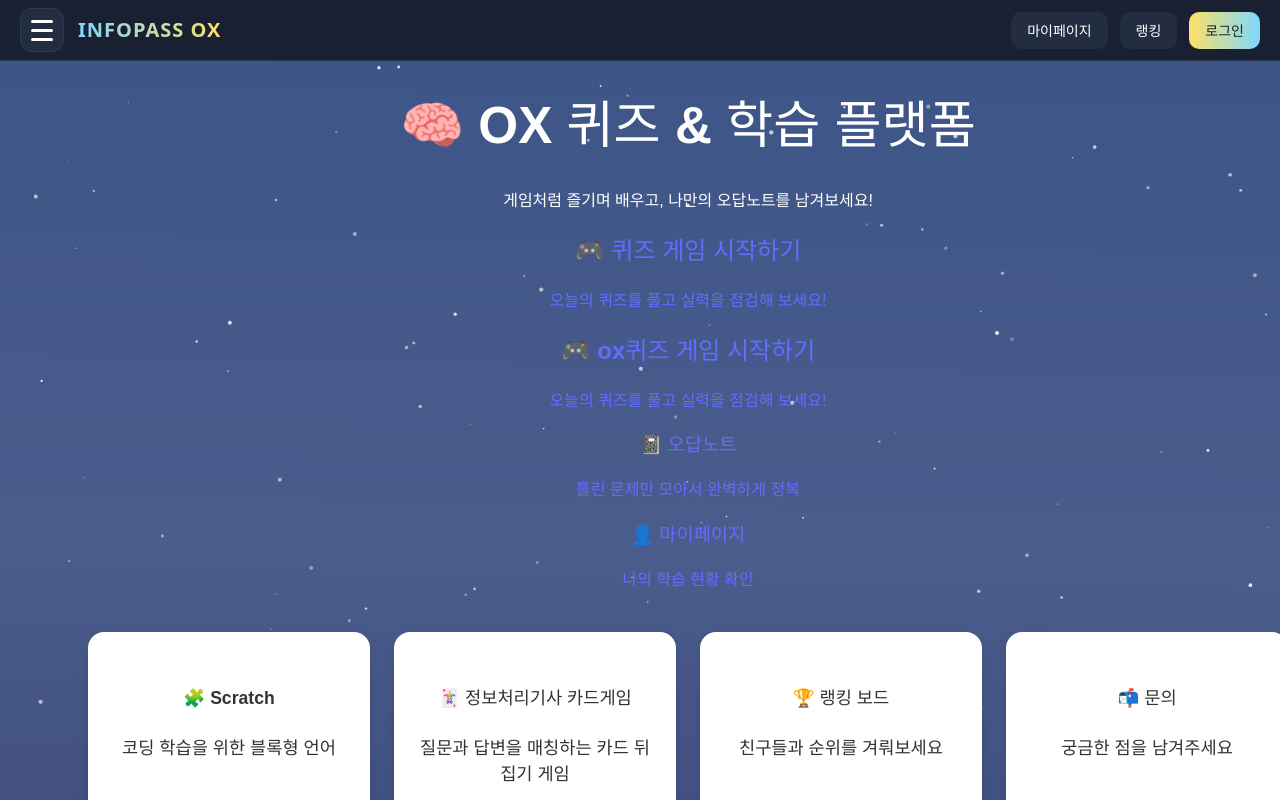
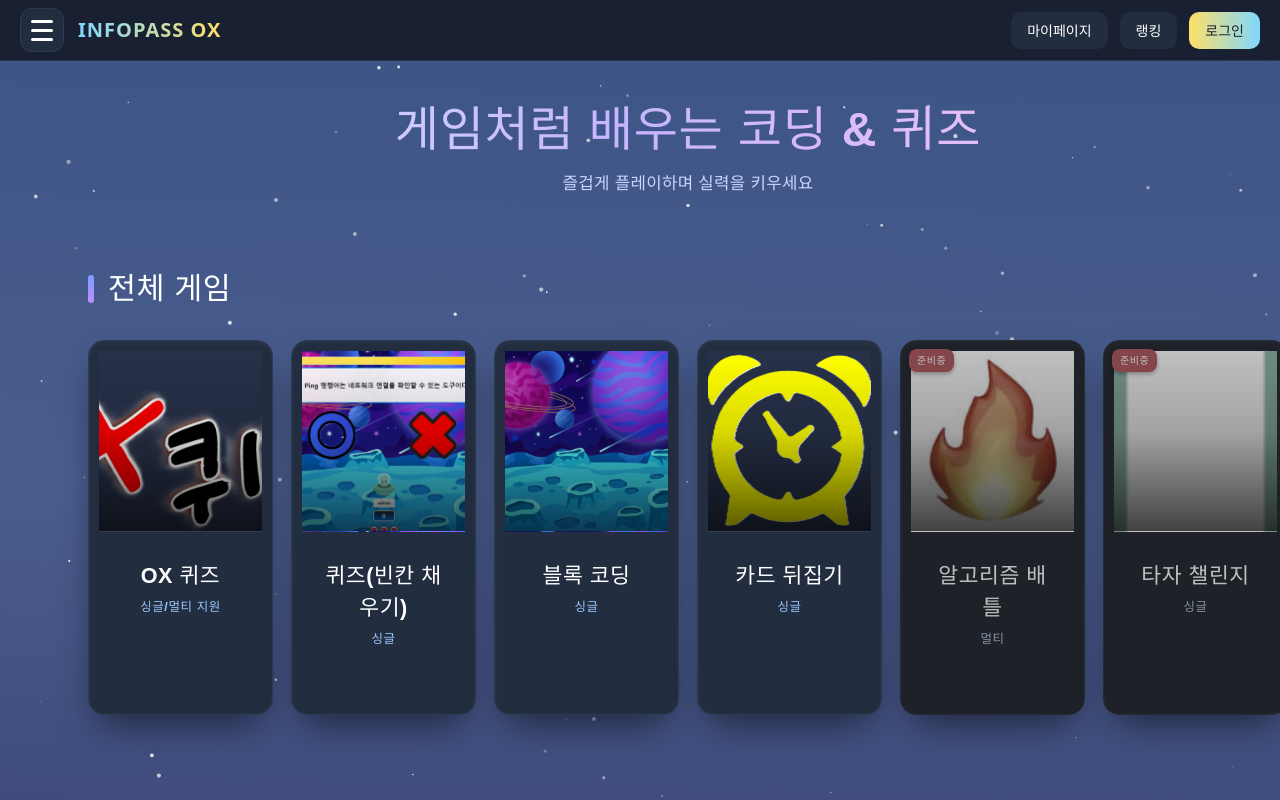
Before and after one commit to Spice7/Infopass, a React (Vite) app in the folder infopass-front/: page / in a window 1280 px wide. Shown: the top 800 px of the page. Built offline with nearby package versions, Linux system fonts and the light colour scheme; no server answers; what blockly would draw is missing.

Commit message:
[이건호] home.jsx에 카드게임으로 이동 가능하도록

```diff
--- a/infopass-front/src/pages/Home.jsx
+++ b/infopass-front/src/pages/Home.jsx
@@ -1,64 +1,128 @@
 // src/components/Home.jsx
-import React from 'react';
-import { Link } from 'react-router-dom';
+import React, { useMemo, useState, useCallback } from 'react';
+import { Link, useNavigate } from 'react-router-dom';
 import './Home.css';
+import { LoginContext } from '../user/LoginContextProvider';
 
-const defaultMenuItems = [
-  { path: '/block/main', label: '🧩 Scratch', desc: '코딩 학습을 위한 블록형 언어' },
-  { path: '/card/main', label: '🃏 정보처리기사 카드게임', desc: '질문과 답변을 매칭하는 카드 뒤집기 게임' },
-  { path: '/rank', label: '🏆 랭킹 보드', desc: '친구들과 순위를 겨뤄보세요' },
-  { path: '/inquiry', label: '📬 문의', desc: '궁금한 점을 남겨주세요' },
-];
-
-const loggedInAuthItems = [
-  { path: '/mypage', label: '👤 마이페이지', desc: '나의 학습 현황 확인' },
-];
+// 하단 퀵버튼 섹션 제거에 따라 불필요 배열 삭제
 
 const Home = () => {
+  const navigate = useNavigate();
+
+  const games = useMemo(() => ([
+    {
+      key: 'ox',
+      name: 'OX 퀴즈',
+      players: '싱글/멀티 지원',
+      desc: 'O 또는 X로 빠르게 판단하는 반응형 퀴즈',
+      to: '/oxquiz/OX_main',
+      thumbnail: '/ox_image/oxgame_logo.png'
+    },
+    {
+      key: 'blank',
+      name: '퀴즈(빈칸 채우기)',
+      players: '싱글',
+      desc: '개념을 채워 넣는 학습형 퀴즈',
+      to: '/blankgamemain',
+      thumbnail: '/ox_image/guide1.png'
+    },
+    {
+      key: 'block',
+      name: '블록 코딩',
+      players: '싱글',
+      desc: '블록을 조립하며 코딩 개념을 익혀요',
+      to: '/block/main',
+      thumbnail: '/ox_image/002ex.png'
+    },
+    {
+      key: 'flip',
+      name: '카드 뒤집기',
+      players: '싱글',
+      desc: '기억력과 집중력을 테스트해요',
+      to: '/card/main',
+      thumbnail: '/ox_image/alarm.png'
+    },
+    {
+      key: 'algo-battle',
+      name: '알고리즘 배틀',
+      players: '멀티',
+      desc: '실시간 문제 풀이 대전 모드 (개발 중)',
+      to: '#',
+      thumbnail: '/ox_image/fire.jpg',
+      comingSoon: true
+    },
+    {
+      key: 'typing-challenge',
+      name: '타자 챌린지',
+      players: '싱글',
+      desc: '속도와 정확도를 겨루는 타자 게임 (개발 중)',
+      to: '#',
+      thumbnail: '/ox_image/laserGreen1.png',
+      comingSoon: true
+    },
+  ]), []);
+
+  // 모달 상태/핸들러
+  const [selected, setSelected] = useState(null);
+  const [modalOpen, setModalOpen] = useState(false);
+  const openModal = useCallback((g)=>{ setSelected(g); setModalOpen(true); },[]);
+  const closeModal = useCallback(()=>{ setModalOpen(false); setTimeout(()=>setSelected(null),180); },[]);
+
   return (
     <div className="home-container">
       <div className="home-content">
-        <header className="home-header">
-          <h1>🧠 OX 퀴즈 & 학습 플랫폼</h1>
-          <p>게임처럼 즐기며 배우고, 나만의 오답노트를 남겨보세요!</p>
-          {/* 로그인 토글 버튼 제거 */}
-        </header>
 
-        <section className="main-section">
-          <Link to="/blankgamemain" className="main-card large">
-            <h2>🎮 퀴즈 게임 시작하기</h2>
-            <p>오늘의 퀴즈를 풀고 실력을 점검해 보세요!</p>
-          </Link>
+        {/* 히어로 섹션 */}
+        <div className="hero">
+          <h1>게임처럼 배우는 코딩 & 퀴즈</h1>
+          <p>즐겁게 플레이하며 실력을 키우세요</p>
+        </div>
 
-          <Link to="/oxquiz/OX_main" className="main-card large">
-
-            <h2>🎮 ox퀴즈 게임 시작하기</h2>
-            <p>오늘의 퀴즈를 풀고 실력을 점검해 보세요!</p>
-          </Link>
-
-          <div className="secondary-cards">
-            <Link to="/wrongnote" className="main-card small">
-              <h3>📓 오답노트</h3>
-              <p>틀린 문제만 모아서 완벽하게 정복</p>
-            </Link>
-            {/* 로그인 상태일 때만 보여주는 메뉴 */}
-            {loggedInAuthItems.map((item, index) => (
-              <Link key={index} to={item.path} className="main-card small">
-                <h3>{item.label}</h3>
-                <p>{item.desc}</p>
-              </Link>
+        {/* 전체 게임 그리드 */}
+        <section className="game-section">
+          <h2 className="grid-title">전체 게임</h2>
+          <div className="game-grid">
+            {games.map(g => (
+              <div
+                key={g.key}
+                className={"game-card" + (g.comingSoon ? ' coming-soon' : '')}
+                onClick={()=> openModal(g)}
+                role="button"
+                tabIndex={0}
+                onKeyDown={(e)=>{ if(e.key==='Enter') openModal(g); }}
+              >
+                <div className="card-thumb" style={g.thumbnail ? {backgroundImage:`url(${g.thumbnail})`}:undefined} />
+                <div className="card-info">
+                  <h3 className="card-title">{g.name}</h3>
+                  <p className="card-players">{g.players}</p>
+                </div>
+                {g.comingSoon && <span className="badge-coming">준비중</span>}
+              </div>
             ))}
           </div>
         </section>
 
-        <section className="card-grid">
-          {defaultMenuItems.map((item, index) => (
-            <Link key={index} to={item.path} className="card">
-              <h4>{item.label}</h4>
-              <p>{item.desc}</p>
-            </Link>
-          ))}
-        </section>
+        {modalOpen && selected && (
+          <div className="modal-overlay" onClick={closeModal}>
+            <div className="home-game-modal" onClick={(e)=>e.stopPropagation()} role="dialog" aria-modal="true" aria-labelledby="hg-title">
+              <button className="modal-close" onClick={closeModal} aria-label="닫기">✕</button>
+              <div className="modal-body">
+                <div className="modal-thumb" style={selected.thumbnail ? {backgroundImage:`url(${selected.thumbnail})`}:undefined} />
+                <h3 id="hg-title" className="modal-title">{selected.name}</h3>
+                <p className="modal-players">{selected.players}</p>
+                <p className="modal-desc">{selected.desc}</p>
+              </div>
+              <div className="modal-actions">
+                <button
+                  className={"start-btn" + (selected.comingSoon ? ' disabled' : '')}
+                  disabled={!!selected.comingSoon}
+                  onClick={()=>{ if(!selected.comingSoon){ closeModal(); navigate(selected.to);} }}
+                >{selected.comingSoon ? '준비중' : '게임 시작'}</button>
+              </div>
+            </div>
+          </div>
+        )}
+
       </div>
     </div>
   );
```
